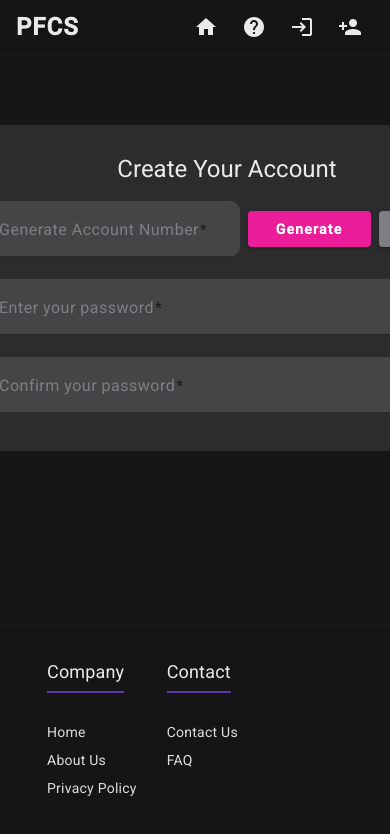
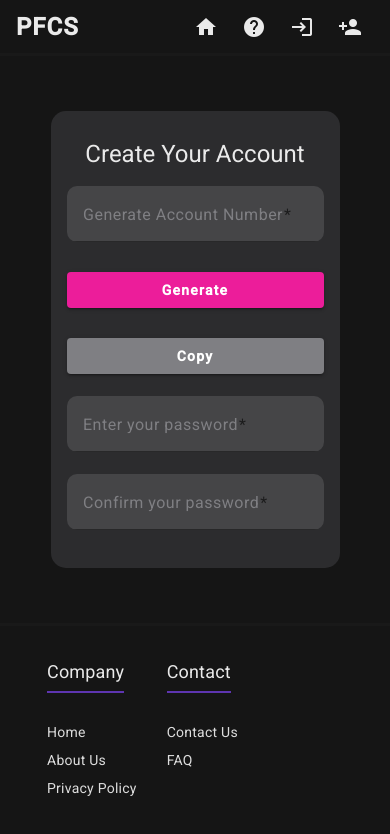
Before and after one commit to carlospinto8/PFCS, an Angular app in the folder client/pfcs/: page /sign-up in a window 390 px wide. Shown: the top 834 px of the page. Built offline with nearby package versions, Linux system fonts and the light colour scheme.

Commit message:
feat: [PFCSDEV-4] made the page more responsive

```diff
--- a/client/pfcs/src/app/core/sign-up-page/sign-up-page.component.css
+++ b/client/pfcs/src/app/core/sign-up-page/sign-up-page.component.css
@@ -9,14 +9,15 @@
   overflow-x: hidden;
   background-color: #151515;
   color: #EAEAEA;
-    flex: 1;
+  flex: 1;
+  display: flex;
+  flex-direction: column;
+  justify-content: center;
 }
 
 .main-content {
   max-width: 1200px;
   margin: 0 auto;
-  padding: 2rem;
-  width: 100%;
   display: flex;
   justify-content: center;
   align-items: center;
@@ -27,7 +28,6 @@
   flex-direction: row;
   align-items: center;
   min-height: 400px;
-  margin-bottom: 64px;
   gap: 48px;
 
   .mat-mdc-form-field-infix {
@@ -114,3 +114,34 @@
   align-items: center;
   flex-direction: row;
 }
+
+@media (max-width: 600px) {
+
+  /* Stack the big pieces */
+  .main-content       { padding: clamp(1rem, 4vw, 1.5rem); }
+  .sign-up-section    { flex-direction: column; gap: 32px; }
+
+  /* Sign-up card should fill the width nicely */
+  .sign-up-content    { max-width: none; }
+
+  /* Account-number generator row */
+  .generate-account-num-container,
+  .generate-acct-num-content {
+    flex-direction: column;
+    align-items: stretch;
+  }
+  .generate-acct-num-content > * { width: 100%; }
+
+  /* Touch-friendly buttons */
+  .generate-button,
+  .copy-button {
+    width: 100%;
+    padding: 14px 0;
+    margin-bottom: 14px;      /* separates stacked buttons */
+  }
+
+  /* Give form fields breathing-room so label text doesn’t collide */
+  mat-form-field {
+    width: 100%;
+  }
+}
```
